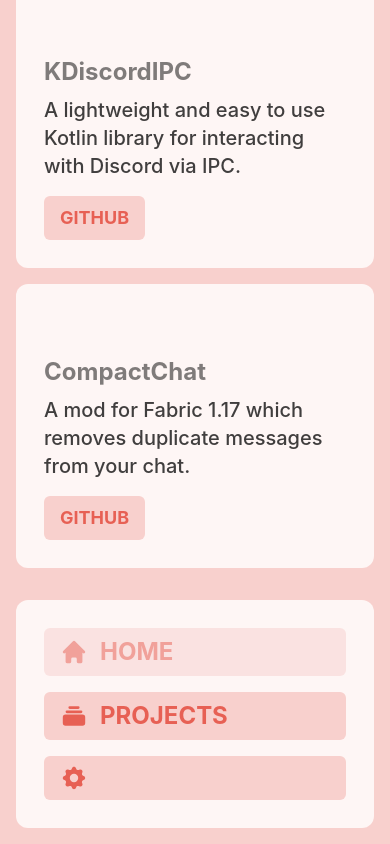
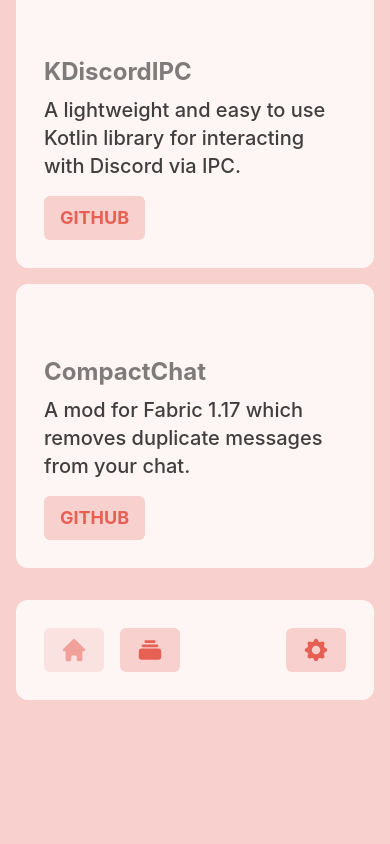
Before and after one commit to cbyrneee/old.cbyrne.dev, a Next.js app: page /projects in a window 390 px wide. Shown: the part 632-1476 px from the top of the page. After the commit the page ends 1348 px from the top, so only its background shows below. Built offline with nearby package versions, Linux system fonts and the light colour scheme.

Commit message:
Fix dock on mobile

```diff
--- a/src/components/dock/Dock.tsx
+++ b/src/components/dock/Dock.tsx
@@ -15,8 +15,8 @@ export default function Dock() {
             <SettingsDialog isOpen={isShowingSettings} setOpen={setShowingSettings}/>
 
             <Window removeDecoration>
-                <div className={"flex gap-4 flex-col md:flex-row md:justify-between"}>
-                    <div className={"flex gap-4 flex-col md:flex-row"}>
+                <div className={"flex gap-4 flex-row justify-between"}>
+                    <div className={"flex gap-4 flex-row justify-between"}>
                         <LinkButton
                             href={"/"}
                             inactive={router.asPath != "/"}
@@ -24,7 +24,9 @@ export default function Dock() {
                         >
                             <div className={"flex gap-3 text-2xl"}>
                                 <HomeIcon className={"w-7"}/>
-                                Home
+                                <div className={"hidden md:block"}>
+                                    Home
+                                </div>
                             </div>
                         </LinkButton>
 
@@ -35,7 +37,9 @@ export default function Dock() {
                         >
                             <div className={"flex gap-3 text-2xl"}>
                                 <CollectionIcon className={"w-7"}/>
-                                Projects
+                                <div className={"hidden md:block"}>
+                                    Projects
+                                </div>
                             </div>
                         </LinkButton>
                     </div>
--- a/src/pages/index.tsx
+++ b/src/pages/index.tsx
@@ -23,7 +23,7 @@ const Home: NextPage<HomeProps> = ({nowPlayingCache}) => {
                 <title>Conor Byrne</title>
             </Head>
             <div
-                className={"flex items-center content-center justify-between min-h-screen bg-background flex-col-reverse 2xl:flex-col"}
+                className={"flex items-center content-center justify-between min-h-screen bg-background flex-col-reverse xl:flex-col"}
             >
                 <WindowGroup>
                     <AboutMeWindow/>
```
